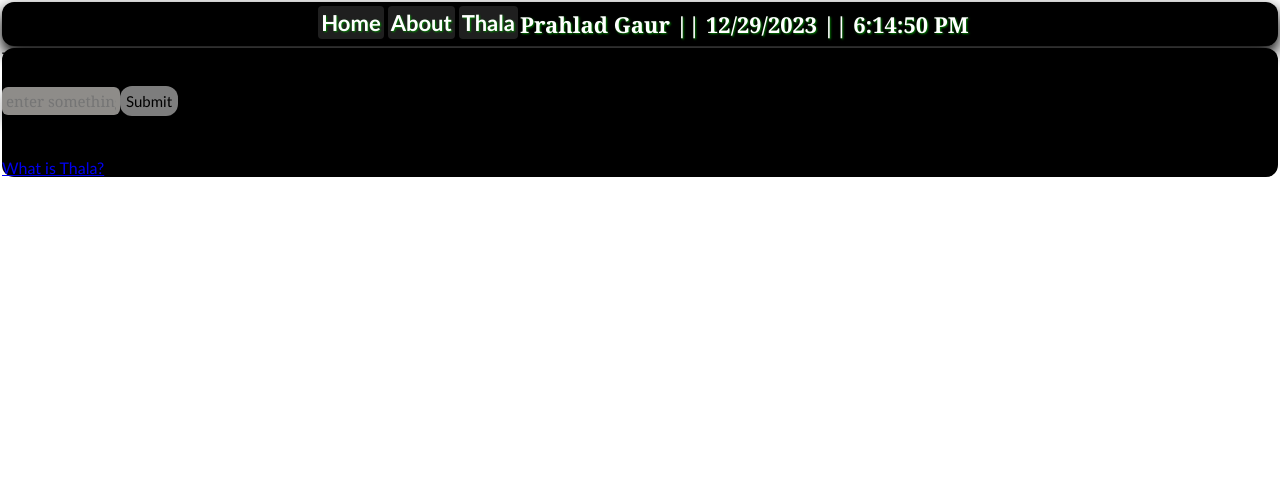
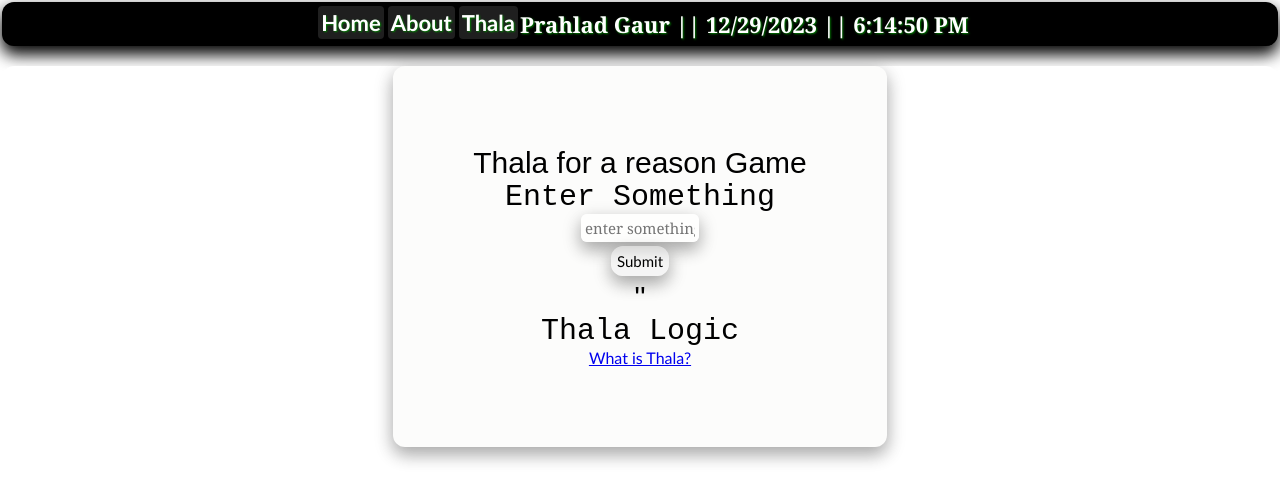
Before and after one commit to prahladgaur/newyear2024, a React (Vite) app: page /thala in a window 1280 px wide. Shown: the top 502 px of the page. Built offline with nearby package versions, Linux system fonts and the light colour scheme.

Commit message:
Update index.css

```diff
--- a/src/index.css
+++ b/src/index.css
@@ -98,11 +98,12 @@ button {
   box-shadow: inset black;
   font-size: 15px;
   margin-bottom: 4px;
+  box-shadow: 0 8px 16px 0 rgba(0, 0, 0, 0.2), 0 6px 20px 0 rgba(0, 0, 0, 0.19);
 }
 input {
   font-size: 15px;
   width: 110px;
-  background-color: rgba(213, 210, 206, 0.667);
+  background-color: rgba(255, 255, 255, 0.687);
   border: none;
   border-radius: 6px;
   padding: 4px;
@@ -140,33 +141,60 @@ nav {
   border-radius: 4px;
   padding: 3px;
 }
-
+/*Thala CSS */
 .thalaset {
   display: flex;
-  background: black;
+  background: rgb(255, 255, 255);
   border-radius: 12px;
+
   margin: 2px;
-}
-.thala {
-  width: 50%;
-  height: 100vh;
-  background-color: aquamarine;
-  margin: 15px;
-  border-radius: 12px;
   text-align: center;
   display: flex;
   flex-direction: column;
+  margin-top: 20px;
+  align-items: center;
+  color: white;
 }
-.thalaa {
-  width: 50%;
-  height: 100vh;
-  background-color: rgb(170, 42, 209);
-  margin: 15px;
-  border-radius: 12px;
-  text-align: center;
+.thalaset form {
+  background-color: rgb(252, 252, 251);
+  padding: 80px;
   display: flex;
   flex-direction: column;
+  text-align: center;
+  align-items: center;
+  border-radius: 12px;
+  box-shadow: 0 8px 16px 0 rgba(0, 0, 0, 0.2), 0 6px 20px 0 rgba(0, 0, 0, 0.19);
 }
+.thalaset button:hover{
+  border: 1px solid green;
+  border-radius: 12px;
+  color: green;
+  font-weight: bolder;
+  box-shadow: 0 8px 16px 0 rgba(0, 0, 0, 0.991), 0 6px 20px 0 rgba(0, 0, 0, 0.19);
+}
+
+.thalaset p{
+  color: black;
+  font-family: fantasy;
+  font-size: 30px;
+}
+.thalaset p:hover{
+  color: green;
+}
+.thalaset .enter{
+  font-family: 'Courier New', Courier, monospace;
+}
+.thalaset .log:hover{
+  font-weight: bolder;
+  cursor: pointer;
+  color: green;
+}
+.thalaset a:hover{
+  font-weight: bolder;
+  cursor: pointer;font-size: 20px;
+  color: green;
+}
+
 
 /* About Page CSS        */
 .about-me{
@@ -228,8 +256,10 @@ nav {
   width: 100%;
   border-radius: 12px;
   box-shadow: 0 8px 16px 0 rgba(0, 0, 0, 0.991), 0 6px 20px 0 rgba(0, 0, 0, 0.19);
-
-
+}
+.img1:hover{
+  box-shadow: 0px 8px 16px 0px rgba(0, 0, 0, 0.991), 0px 6px 20px 20px rgba(0, 0, 0, 0.19);
+  filter: brightness(50%);
 }
 .right .img2{
   width:230px;
```
